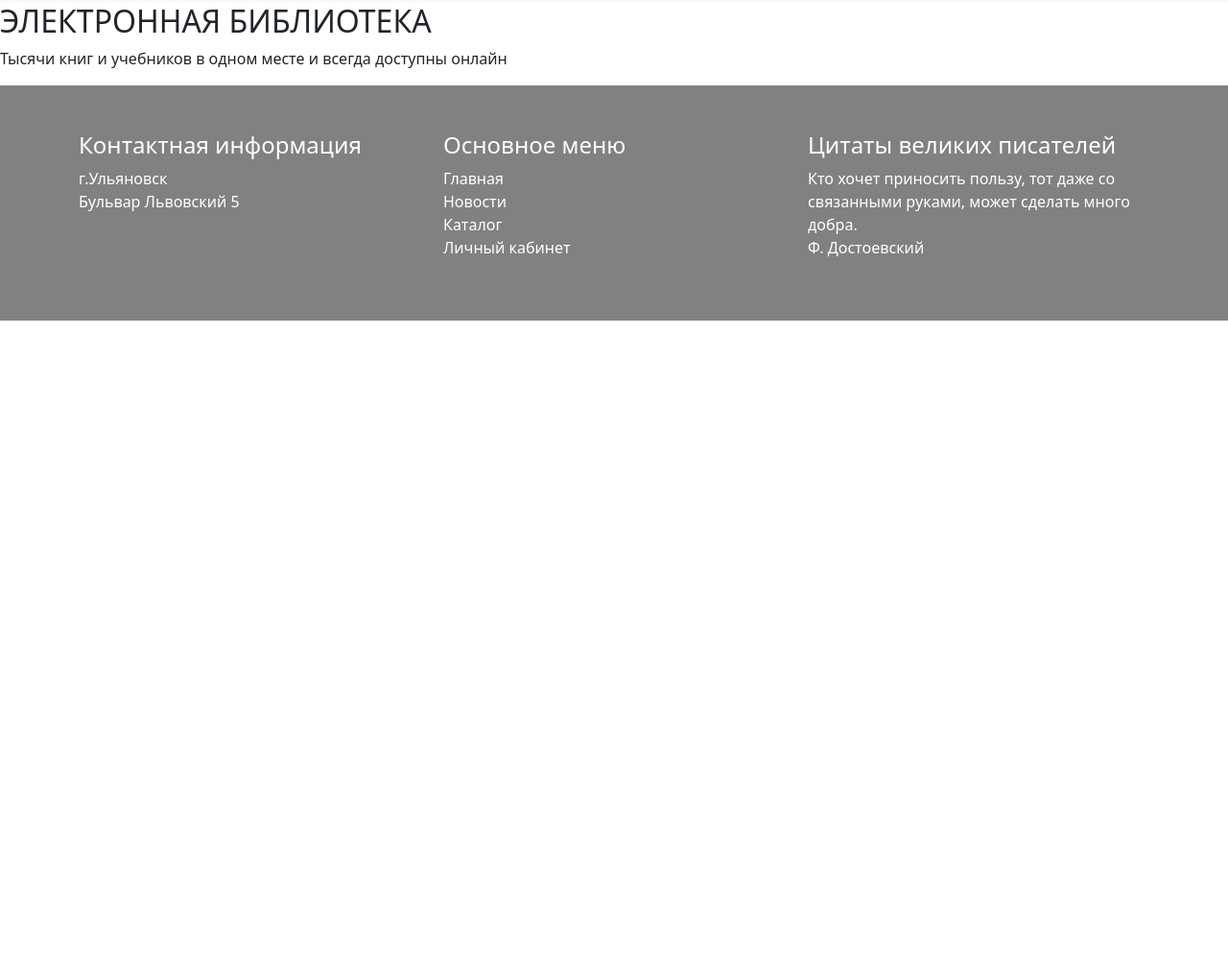
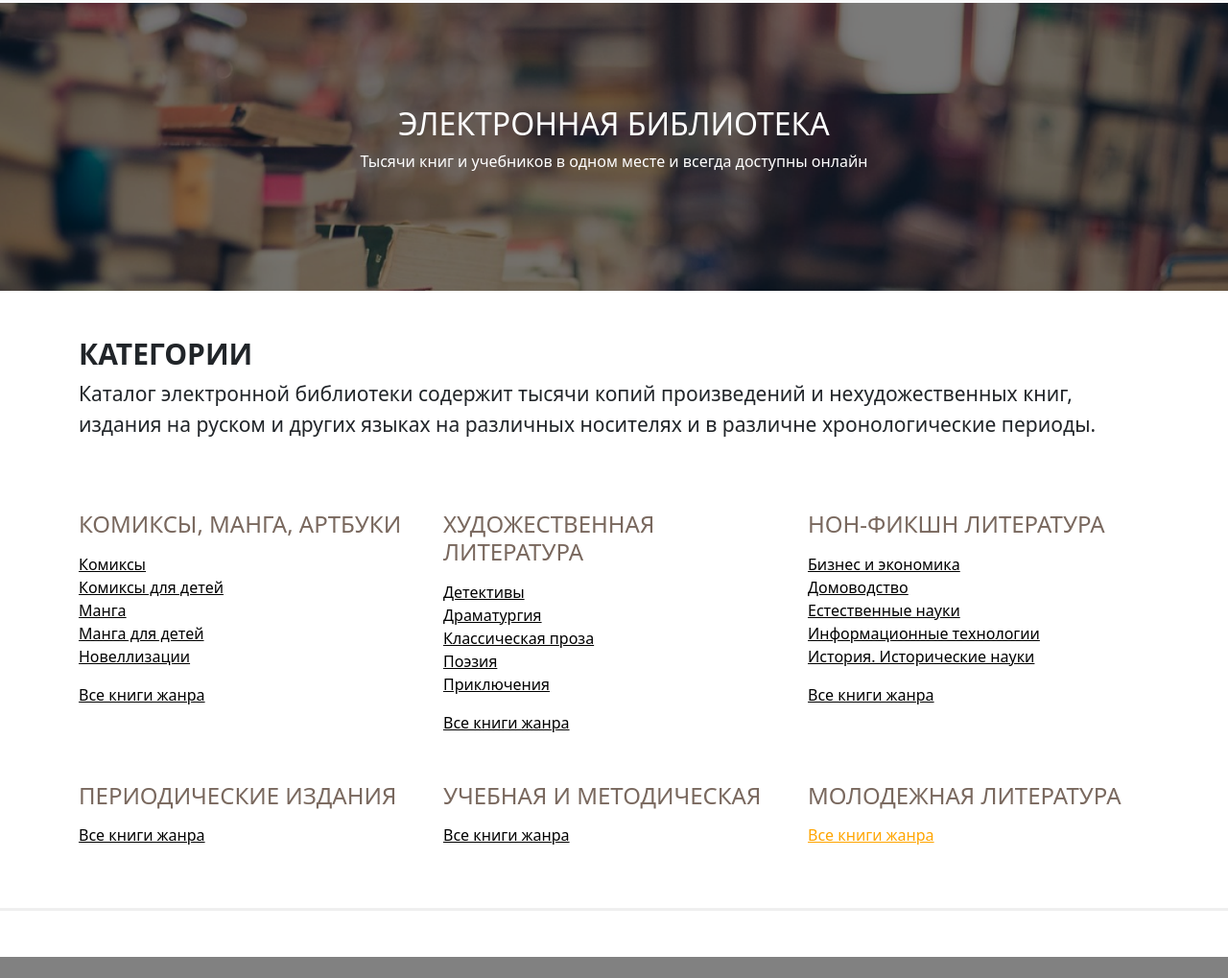
Before and after one commit to Nemefis/e-library, a plain HTML site: page books-catalog.html in a window 1280 px wide. Shown: the part 81-1100 px from the top of the page at 96% size. Before the commit the page ends 800 px from the top, so only its background shows below. Drawn offline with nearby package versions, Linux system fonts and the light colour scheme.

Commit message:
add category page

```diff
--- a/books-catalog.html
+++ b/books-catalog.html
@@ -21,13 +21,13 @@
         <div class="collapse navbar-collapse flex-end" id="navbarNav">
           <ul class="navbar-nav">
             <li class="nav-item">
-              <a class="nav-link" href="#">Главная</a>
+              <a class="nav-link" aria-current="page" href="#">Главная</a>
             </li>
             <li class="nav-item">
               <a class="nav-link" href="#">Новости</a>
             </li>
             <li class="nav-item">
-              <a class="nav-link active" aria-current="page" href="#">Каталог</a>
+              <a class="nav-link active" href="#">Каталог</a>
             </li>
             <li class="nav-item">
               <a class="nav-link" href="">Личный кабинет</a>
@@ -37,10 +37,74 @@
       </div>
     </nav>
     <div class="bg-top">
-
-            <h2>Электронная библиотека</h2>
+      <h2 class="text-uppercase">Электронная библиотека</h2>
       <p>Тысячи книг и учебников в одном месте и всегда доступны онлайн</p>
-
+    </div>
+    <div class="container mt-5">
+      <div class="row text mt-5 mb-5">
+        <h2>категории</h2>
+        <p>Каталог электронной библиотеки содержит тысячи копий произведений и нехудожественных книг, издания на руском и других языках на различных носителях и в различне хронологические периоды.</p>
+      </div>
+      <div class="row">
+        <div class="col-lg-4">
+          <h3>комиксы, манга, артбуки</h3>
+          <ul>
+            <li><a href="#">Комиксы</a></li>
+            <li><a href="#">Комиксы для детей</a></li>
+            <li><a href="#">Манга</a></li>
+            <li><a href="#">Манга для детей</a></li>
+            <li><a href="#">Новеллизации</a></li>
+          </ul>
+          <ul class="link-all-books">
+            <li><a href="#">Все книги жанра</a></li>
+          </ul>
+        </div>
+        <div class="col-lg-4 mb-4">
+          <h3>Художественная литература</h3>
+          <ul>
+            <li><a href="#">Детективы</a></li>
+            <li><a href="#">Драматургия</a></li>
+            <li><a href="#">Классическая проза</a></li>
+            <li><a href="#">Поэзия</a></li>
+            <li><a href="#">Приключения</a></li>
+          </ul>
+          <ul>
+            <li><a href="#">Все книги жанра</a></li>
+          </ul>
+        </div>
+        <div class="col-lg-4">
+          <h3>нон-фикшн литература</h3>
+          <ul>
+            <li><a href="#">Бизнес и экономика</a></li>
+            <li><a href="#">Домоводство</a></li>
+            <li><a href="#">Естественные науки</a></li>
+            <li><a href="#">Информационные технологии</a></li>
+            <li><a href="#">История. Исторические науки</a></li>
+          </ul>
+          <ul>
+            <li><a href="#">Все книги жанра</a></li>
+          </ul>
+        </div>
+        <div class="col-lg-4">
+          <h3>периодические издания</h3>
+          <ul>
+            <li><a href="#">Все книги жанра</a></li>
+          </ul>
+        </div>
+        <div class="col-lg-4">
+          <h3>учебная и методическая</h3>
+          <ul>
+            <li><a href="#">Все книги жанра</a></li>
+          </ul>
+        </div>
+        <div class="col-lg-4">
+          <h3>молодежная литература</h3>
+          <ul>
+            <li><a href="#" class="orange">Все книги жанра</a></li>
+          </ul>
+        </div>
+      </div></div>
+      <div class="line mt-5 mb-5"></div>
     </div>
     <div class="footer pt-5 pb-5">
       <div class="container">
--- a/style.css
+++ b/style.css
@@ -61,7 +61,7 @@ iframe {
     background: #818181;
     color: #fff;
 }
-/* .bg-top {
+.bg-top {
     height: 300px;
     background-image: url("img/banner2.png");
     background-size: cover;
@@ -70,4 +70,27 @@ iframe {
     align-items: center;
     justify-content: center;
     color: #fff;;
-} */
+}
+.line {
+    height: 3px;
+    background-color: #efefef;
+}
+.text h2 {
+    font-size: 30px;
+    font-weight: bold;
+    text-transform: uppercase;
+}
+.text p {
+    font-size: 21px;
+}
+
+div a {
+    color: black;
+}
+ul {
+    list-style: none;
+    padding: 0;
+}
+.orange {
+    color: orange;
+}
```
Lines whose indentation alone changed are shown as unchanged.
